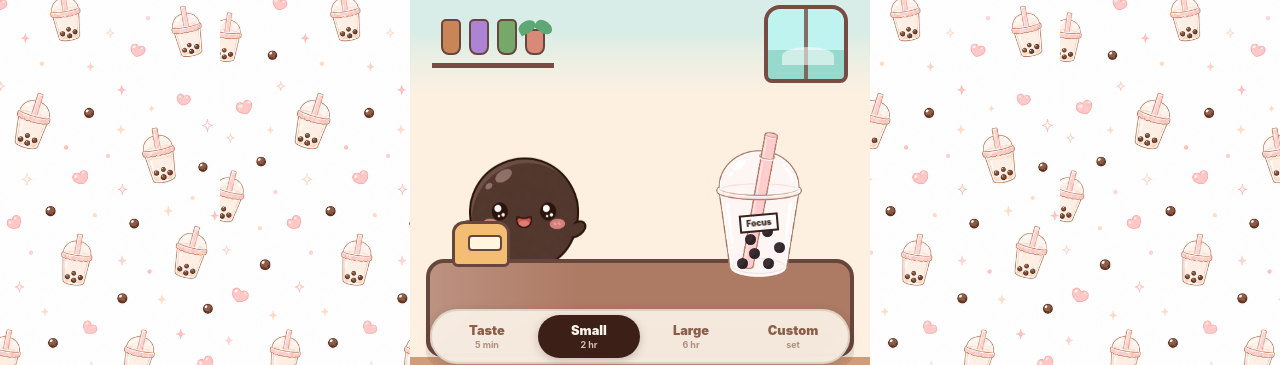
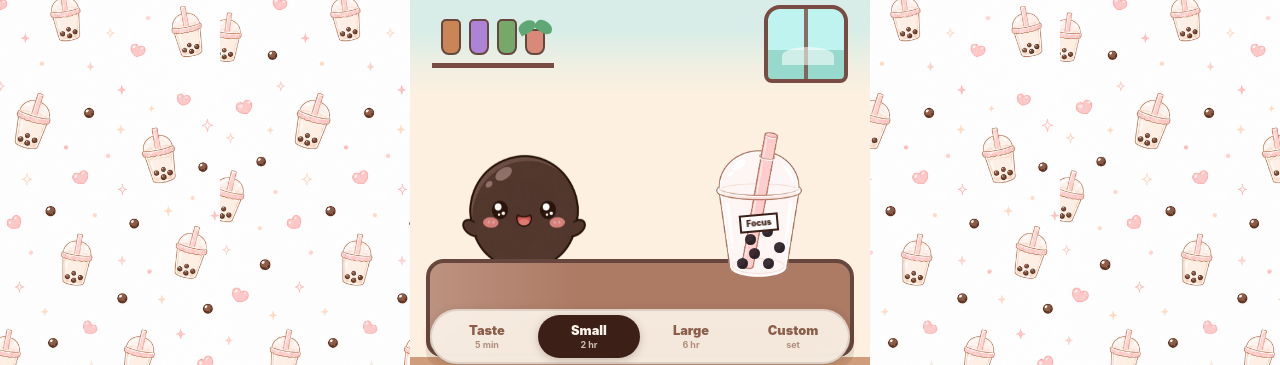
Before and after one commit to melchi-1234/Mr.-Tapioca, a plain HTML site: page index.html in a window 1280 px wide. Shown: the part 113-478 px from the top of the page. Drawn offline with Linux system fonts and the light colour scheme.

Commit message:
Remove stray register box; richer maker animations that work on all skins
- Remove the cash-register CSS box that read as a random square by Mr. Tapioca
- Rewrite idle/mixing/drinking keyframes: idle now breathes then does a little
  squash-and-stretch hop; mixing is a livelier wiggle. These animate the whole
  sprite, so they apply to every skin, not just the base art.
- Equipped skins now keep their portrait across ALL states (idle/mixing/break/
  shock) and animate via the CSS motion, instead of reverting to the base poses

Co-Authored-By: Claude Opus 4.8 <noreply@anthropic.com>

```diff
--- a/app.js
+++ b/app.js
@@ -278,11 +278,11 @@ function setMakerState(stateName) {
   const img = els.focusMakerCharacter;
   img.dataset.state = stateName;
 
-  // Equipped skin overrides idle AND mixing — we don't have skinned mixing
-  // poses, so we show the skin portrait with a CSS stir/bounce instead so the
-  // user keeps seeing their equipped character throughout the focus session.
-  const skinStates = stateName === "idle" || stateName === "mixing";
-  if (skinStates && state.skin && SKIN_IMAGES[state.skin]) {
+  // The CSS keyframes (keyed off data-state) animate whatever image is shown,
+  // so motion works for every skin. An equipped skin is a single portrait, so
+  // it keeps that portrait across ALL states and relies on the motion; only the
+  // base character has dedicated pose art (mixing arms, sleeping eyes, etc.).
+  if (state.skin && SKIN_IMAGES[state.skin]) {
     img.src = SKIN_IMAGES[state.skin];
     return;
   }
--- a/index.html
+++ b/index.html
@@ -35,7 +35,6 @@
         <div id="makerSpeech" class="speech-bubble">Mr. Tapioca is ready to make your focus drink.</div>
         <img id="focusMakerCharacter" class="maker-img" src="assets/Mr. Tapioca.png" alt="Mr. Tapioca">
         <div class="work-counter">
-          <div class="register"></div>
           <div class="cup-stage">
             <div class="steam"><span></span><span></span><span></span></div>
             <div id="focusCup" class="cup-frame" data-topping="pearls">
--- a/styles.css
+++ b/styles.css
@@ -279,23 +279,6 @@ body {
   background: rgba(45,36,40,0.1);
 }
 
-.register {
-  position: absolute;
-  left: 22px; top: -42px;
-  width: 58px; height: 46px;
-  border: 3px solid #67473d;
-  border-radius: 12px 12px 6px 6px;
-  background: #f3bd74;
-}
-.register::before {
-  content: "";
-  position: absolute;
-  left: 13px; top: 11px;
-  width: 30px; height: 12px;
-  border-radius: 4px;
-  background: #fff6dd;
-  border: 2px solid #67473d;
-}
 
 
 /* ── Mr. Tapioca character image ────────────────────────────────────────── */
@@ -314,27 +297,42 @@ body {
   transform-origin: center bottom;
 }
 
-.maker-img[data-state="idle"]    { animation: maker-bounce 1.8s ease-in-out infinite; }
-.maker-img[data-state="mixing"]  { animation: maker-stir   1.1s ease-in-out infinite; }
-.maker-img[data-state="sleeping"]{ animation: maker-sleep  3.4s ease-in-out infinite; }
-.maker-img[data-state="drinking"]{ animation: maker-bounce 2.4s ease-in-out infinite; }
+/* These animate the whole sprite (transform), so they apply to EVERY skin,
+   not just the base art. transform-origin is center-bottom for squash/stretch. */
+.maker-img { will-change: transform; }
+.maker-img[data-state="idle"]    { animation: maker-idle  4s   ease-in-out infinite; }
+.maker-img[data-state="mixing"]  { animation: maker-mixing 0.9s ease-in-out infinite; }
+.maker-img[data-state="sleeping"]{ animation: maker-sleep  3.6s ease-in-out infinite; }
+.maker-img[data-state="drinking"]{ animation: maker-drink  1.4s ease-in-out infinite; }
 .maker-img[data-state="shocked"] { animation: maker-shock  0.5s ease-out forwards; }
 
-@keyframes maker-bounce {
-  0%, 100% { transform: translateY(0)    rotate(-1deg); }
-  50%      { transform: translateY(-6px) rotate(1.5deg); }
-}
-@keyframes maker-stir {
-  0%, 100% { transform: translate(0, 0)        rotate(-1deg); }
-  25%      { transform: translate(-3px, -3px)  rotate(2deg); }
-  75%      { transform: translate(3px, -3px)   rotate(-2deg); }
+/* Idle: soft breathing, then a little hop with squash-and-stretch — reads as
+   "alive" even though each skin is a single still image. */
+@keyframes maker-idle {
+  0%, 100% { transform: translateY(0)    scaleX(1)    scaleY(1); }
+  18%      { transform: translateY(-4px) scaleX(0.99) scaleY(1.02); }  /* breathe in */
+  36%      { transform: translateY(0)    scaleX(1)    scaleY(1); }      /* breathe out */
+  68%      { transform: translateY(0)    scaleX(1.04) scaleY(0.96); }   /* crouch */
+  80%      { transform: translateY(-13px) scaleX(0.97) scaleY(1.05); }  /* hop */
+  90%      { transform: translateY(0)    scaleX(1.05) scaleY(0.95); }   /* land squash */
+}
+/* Mixing: happy busy wiggle */
+@keyframes maker-mixing {
+  0%, 100% { transform: translateY(0)   rotate(-3deg); }
+  25%      { transform: translateY(-3px) rotate(3deg); }
+  50%      { transform: translateY(0)   rotate(-3deg); }
+  75%      { transform: translateY(-3px) rotate(3deg); }
 }
 @keyframes maker-sleep {
-  0%, 100% { transform: translateY(0) rotate(-3deg) scale(1);    }
-  50%      { transform: translateY(2px) rotate(-3deg) scale(1.03);}
+  0%, 100% { transform: translateY(0)   rotate(-3deg) scale(1); }
+  50%      { transform: translateY(2px) rotate(-3deg) scale(1.03); }
+}
+@keyframes maker-drink {
+  0%, 100% { transform: translateY(0)   rotate(-2deg); }
+  50%      { transform: translateY(-4px) rotate(2deg); }
 }
 @keyframes maker-shock {
-  0%   { transform: translateY(0)   scale(1); }
+  0%   { transform: translateY(0)    scale(1); }
   20%  { transform: translateY(-9px) scale(1.08) rotate(2deg); }
   100% { transform: translateY(-3px) scale(1.04) rotate(-1deg); }
 }
```
